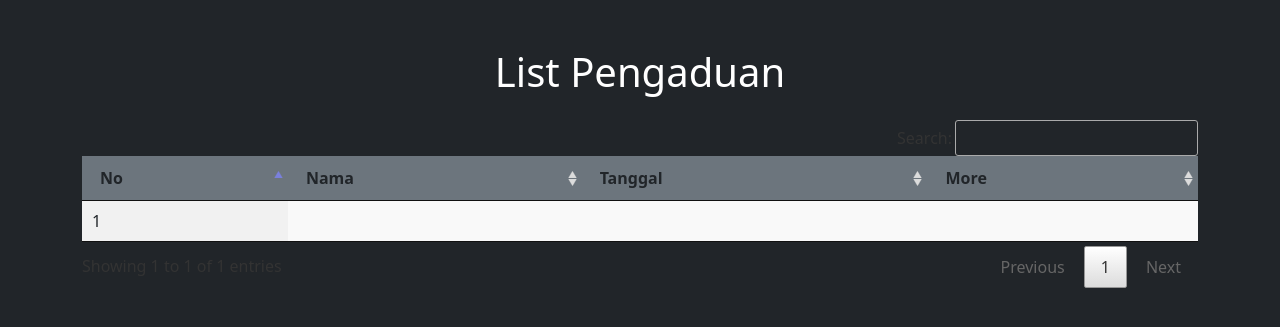
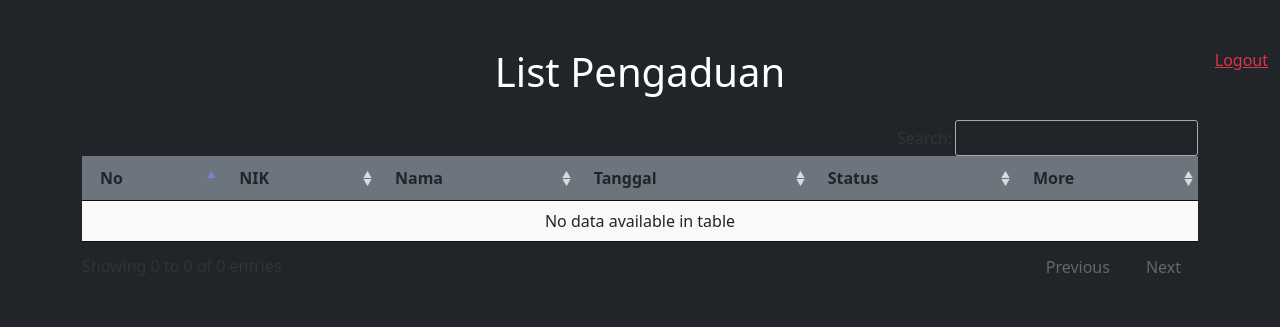
Before and after one commit to ibldzn/ye, a PHP site: page /petugas/ in a window 1280 px wide. Shown: the top 327 px of the page. Run offline with PHP 8.4, Linux system fonts and the light colour scheme; the visitor is signed in with stand-in values (Sample User, id 1); tables that the repository leaves empty or names only in its code hold one stand-in row (values such as "Sample post").

Commit message:
why am i still exist?

```diff
--- a/petugas/index.php
+++ b/petugas/index.php
@@ -20,27 +20,69 @@
   <title>Pelayanan Masyarakat - Petugas</title>
 </head>
 <body class="bg-dark">
+  <div class="container-fluid">
+    <a href="../logout.php" class="float-end text-danger">Logout</a>
+  </div>
   <div class="container mt-5 text-white">
     <h1 class="text-center mb-4">List Pengaduan</h1>
     <table id="table" class="display text-dark">
       <thead class="bg-secondary">
         <tr>
           <th scope="col">No</th>
+          <th scope="col">NIK</th>
           <th scope="col">Nama</th>
           <th scope="col">Tanggal</th>
+          <th scope="col">Status</th>
           <th scope="col">More</th>
         </tr>
       </thead>
       <tbody>
         <?php
-          $pengaduan = mysqli_query($conn, "SELECT * FROM `pengaduan`");
-          $no = 1;
-          while ($r = mysqli_fetch_assoc($pengaduan)) { ?>
+          $no=1;
+          $query = mysqli_query($conn,"SELECT * FROM `pengaduan` INNER JOIN `masyarakat` ON pengaduan.nik=masyarakat.nik WHERE pengaduan.status='proses' ORDER BY pengaduan.id_pengaduan DESC");
+          while ($r = mysqli_fetch_assoc($query)) { ?>
             <tr>
               <td><?php echo $no++; ?></td>
-              <td></td>
-              <td></td>
-              <td></td>
+              <td><?php echo $r["nik"]; ?></td>
+              <td><?php echo $r["nama"]; ?></td>
+              <td><?php echo $r["tgl_pengaduan"]; ?></td>
+              <td><?php echo $r["status"]; ?></td>
+              <td>
+                <button type="button" class="btn btn-primary" data-bs-toggle="modal" data-bs-target="#tab-balas-<?php echo $r["id_pengaduan"]; ?>">
+                  Balas
+                </button>
+                <div class="modal fade" id="tab-balas-<?php echo $r["id_pengaduan"]; ?>" tabindex="-1" aria-labelledby="modal-title" aria-hidden="true">
+                  <div class="modal-dialog">
+                    <div class="modal-content">
+                      <form action="balas.php" method="POST" class="form-inline">
+                        <div class="modal-header">
+                          <h5 class="modal-title" id="modal-title">Balas</h5>
+                        </div>
+                        <div class="modal-body">
+                          <div class="d-flex flex-row">
+                            <div class="p-2">Nama: </div>
+                            <div class="p-2"><?php echo $r["nama"]; ?></div>
+                          </div>
+                          <div class="d-flex flex-row">
+                            <div class="p-2">Isi: </div>
+                            <div class="p-2"><?php echo $r["isi_laporan"]; ?></div>
+                          </div>
+                          <div class="form-floating mt-3">
+                            <input type="hidden" name="id_pengaduan" value="<?php echo $r["id_pengaduan"]; ?>">
+                            <textarea class="form-control" name="balasan" id="balasan"></textarea>
+                            <label class="text-muted" for="balasan">Tulis balasan anda</label>
+                          </div>
+                        </div>
+                        <div class="modal-footer">
+                          <button type="button" class="btn btn-secondary" data-bs-dismiss="modal">Batal</button>
+                          <button type="submit" class="btn btn-primary">Kirim</button>
+                        </div>
+                      </form>
+                    </div>
+                  </div>
+                </div>
+                <a class="btn btn-danger" href="hapus.php?id_pengaduan=<?php echo $r["id_pengaduan"]; ?>">Hapus</a>
+              </td>
             </tr>
           <?php } ?>
       </tbody>
```
Also changed, not shown: petugas/balas.php (added, +13 -0 lines), petugas/hapus.php (added, +8 -0 lines).
